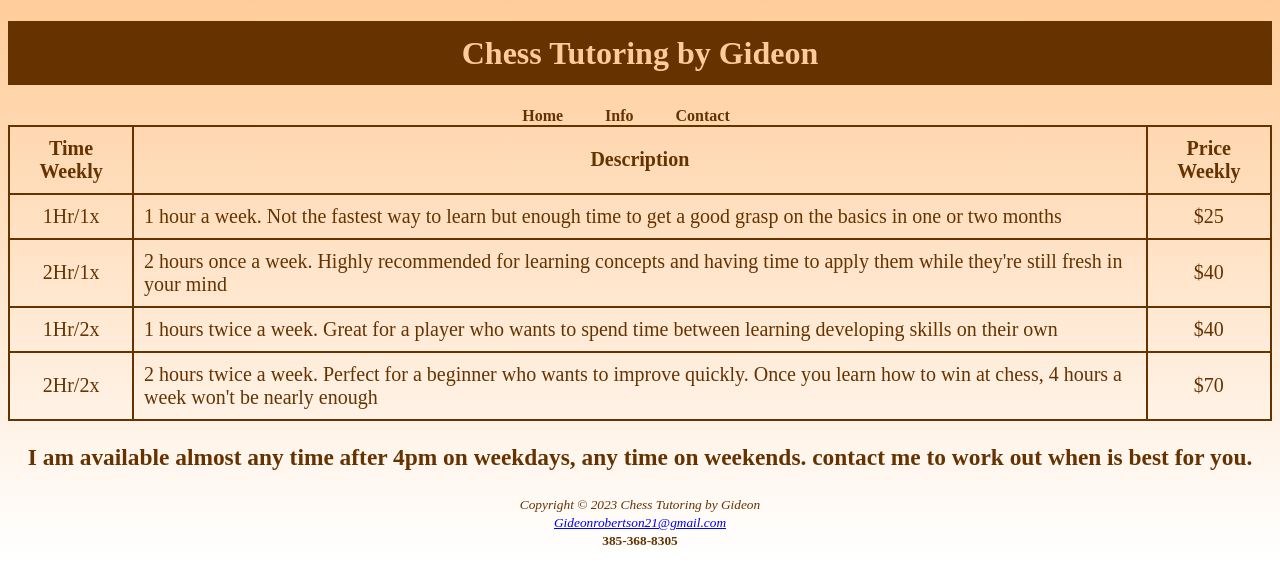
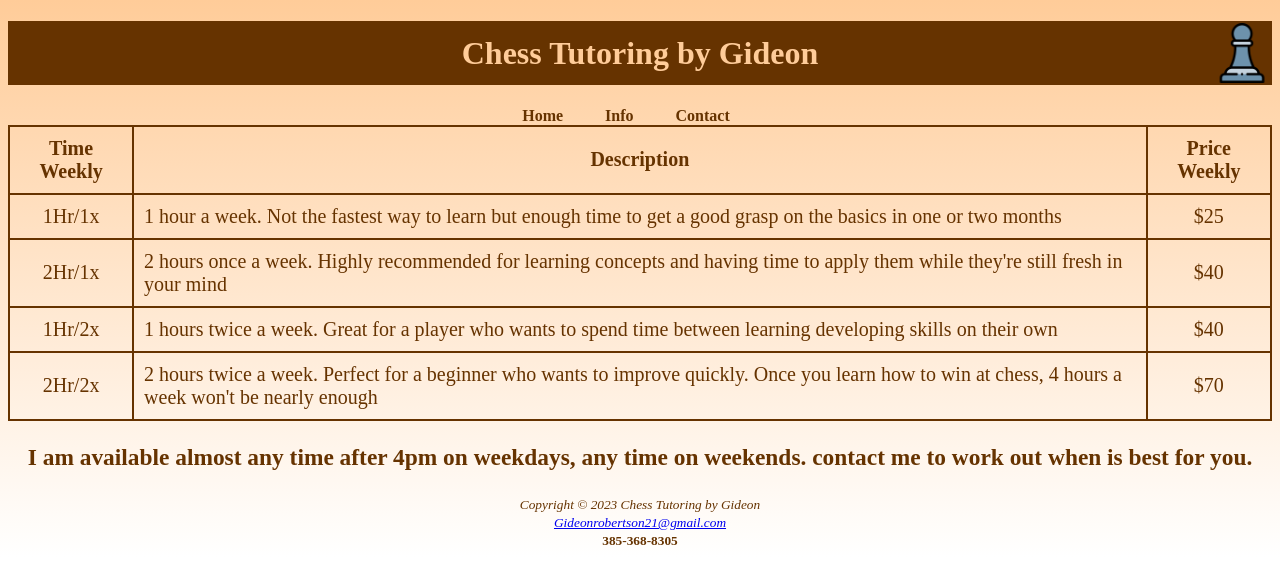
Before and after one commit to grobertson123/GideonRobertson.github.io, a plain HTML site: page info.html in a window 1280 px wide. Drawn offline with Linux system fonts and the light colour scheme.

Commit message:
Change Again

```diff
--- a/chess.css
+++ b/chess.css
@@ -8,7 +8,7 @@ header {
     background-color: #663300;
     color: #FFCC99;
     line-height: 400%;
-    background-image: url(../M2\ Competency\ Project/Images/Pawn.png);
+    background-image: url(./Images/Pawn.png);
     background-size: 60px;
     background-position: right;
     background-repeat: no-repeat;
```
Also changed, not shown: index.html (+1 -1 lines).
